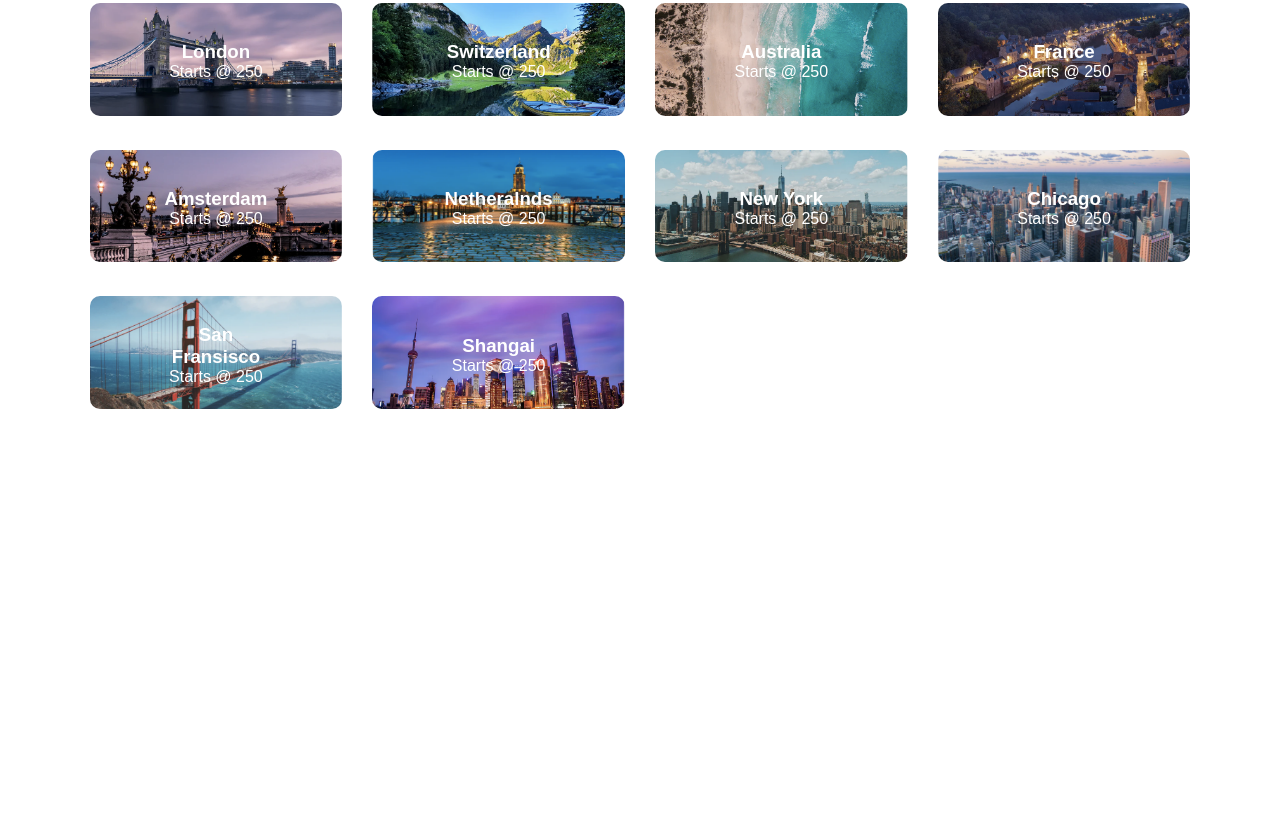
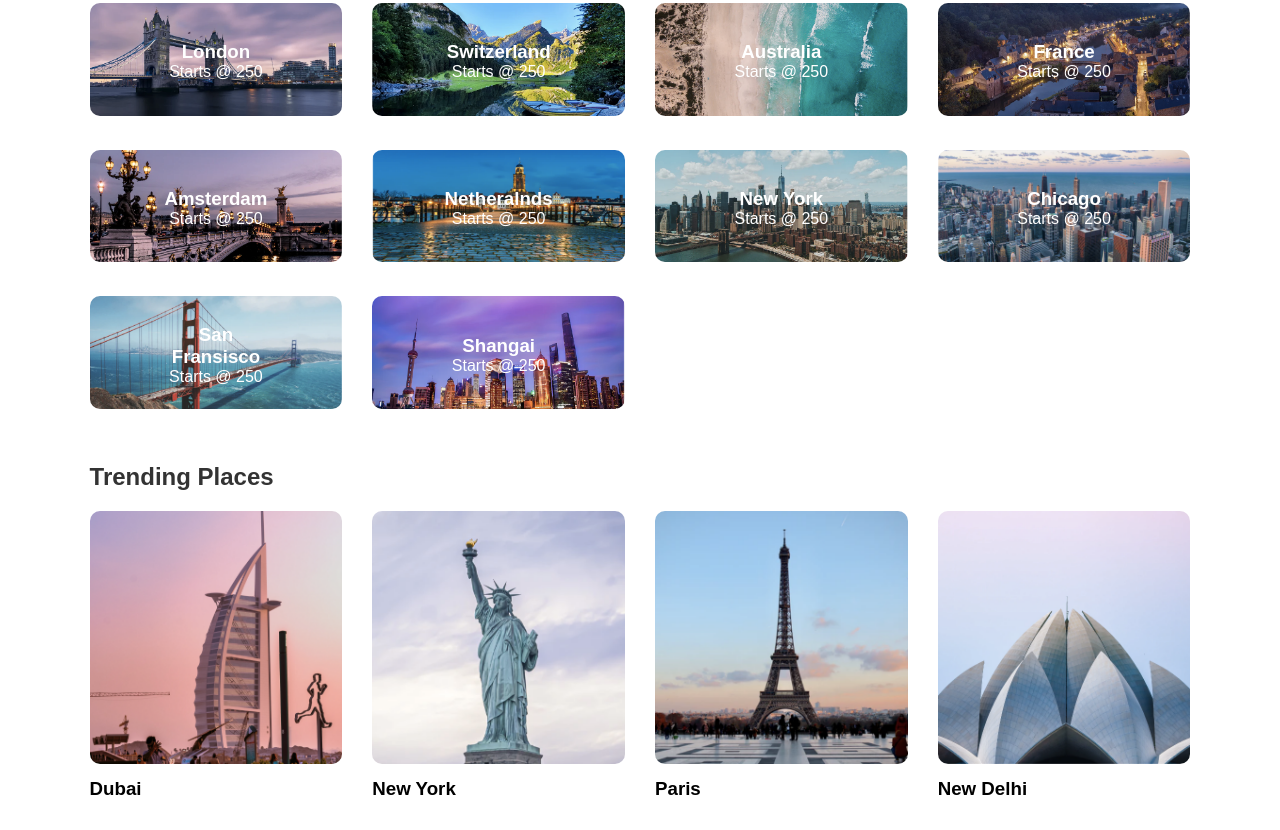
Before and after one commit to MihretabNigussie/Travel-Website, a plain HTML site: page index.html in a window 1280 px wide. Shown: the part 895-1725 px from the top of the page. Before the commit the page ends 1308 px from the top, so only its background shows below. Drawn offline with Linux system fonts and the light colour scheme.

Commit message:
trendingPlaces done

```diff
--- a/index.html
+++ b/index.html
@@ -6,6 +6,7 @@
     <title>Travel Website</title>
     <link rel="stylesheet" href="./header.css" />
     <link rel="stylesheet" href="./exclusives.css">
+    <link rel="stylesheet" href="./trendingPlaces.css">
   </head>
   <body>
     <header>
@@ -94,28 +95,28 @@
               </span>
             </div>
             <div>
-              <img src="./images/image-7.png" alt="">
+              <img src="./images/image-7.png" alt="New York image">
               <span>
                 <h3>New York</h3>
                 <p>Starts @ 250</p>
               </span>
             </div>
             <div>
-              <img src="./images/image-8.png" alt="">
+              <img src="./images/image-8.png" alt="Chicago image">
               <span>
                 <h3>Chicago</h3>
                 <p>Starts @ 250</p>
               </span>
             </div>
             <div>
-              <img src="./images/image-9.png" alt="">
+              <img src="./images/image-9.png" alt="San Fransisco image">
               <span>
                 <h3>San Fransisco</h3>
                 <p>Starts @ 250</p>
               </span>
             </div>
             <div>
-              <img src="./images/image-10.png" alt="">
+              <img src="./images/image-10.png" alt="Shangai image">
               <span>
                 <h3>Shangai</h3>
                 <p>Starts @ 250</p>
@@ -124,6 +125,30 @@
           </div>
         </div>
       </article>
+      <article>
+        <div class="container">
+          <h2 class="sub-title">Trending Places</h2>
+          <div class="trending">
+            <div>
+              <img src="./images/dubai.png" alt="">
+              <h3>Dubai</h3>
+            </div>
+            <div>
+              <img src="./images/new-york.png" alt="">
+              <h3>New York</h3>
+            </div>
+
+            <div>
+              <img src="./images/paris.png" alt="">
+              <h3>Paris</h3>
+            </div>
+            <div>
+              <img src="./images/new-delhi.png" alt="">
+              <h3>New Delhi</h3>
+            </div>
+          </div>
+        </div>
+      </article>
     </main>
 
   </body>
--- /dev/null
+++ b/trendingPlaces.css
@@ -0,0 +1,16 @@
+.trending{
+    display: grid;
+    grid-template-columns: repeat(auto-fit, minmax(200px, 1fr));
+    grid-gap: 30px;
+    margin-bottom: 30px;
+}
+
+.trending div img{
+    width: 100%;
+    border-radius: 10px;
+}
+
+.trending div h3{
+    font-family: 600;
+    margin-top: 10px;
+}
```
